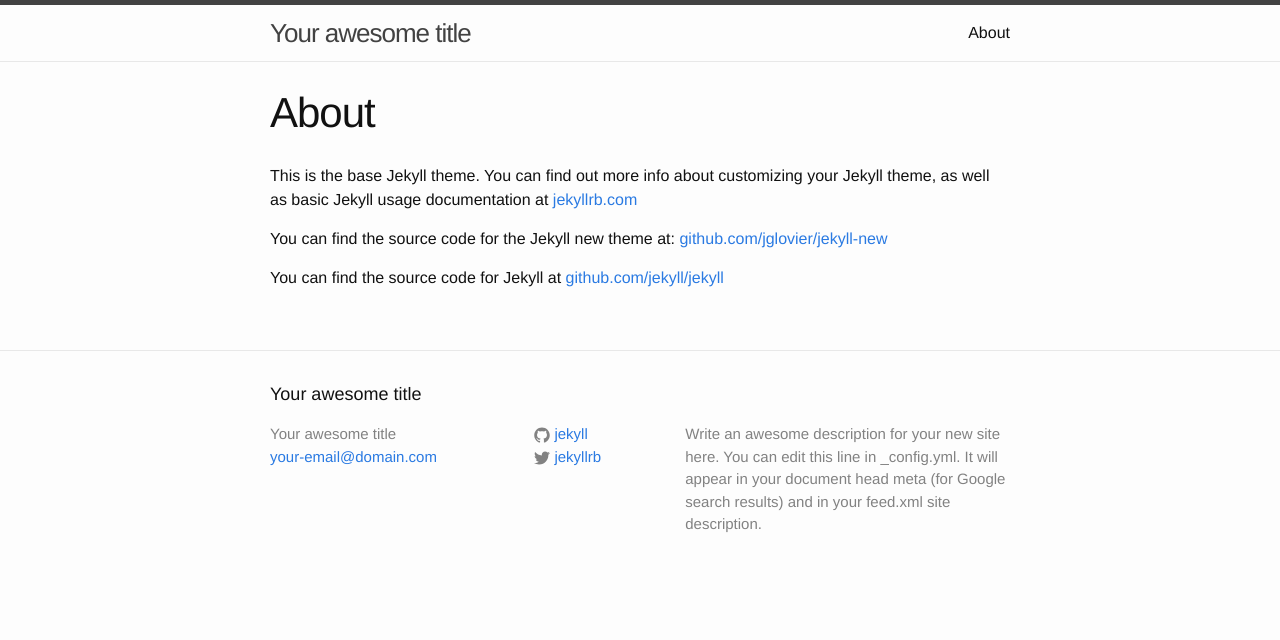
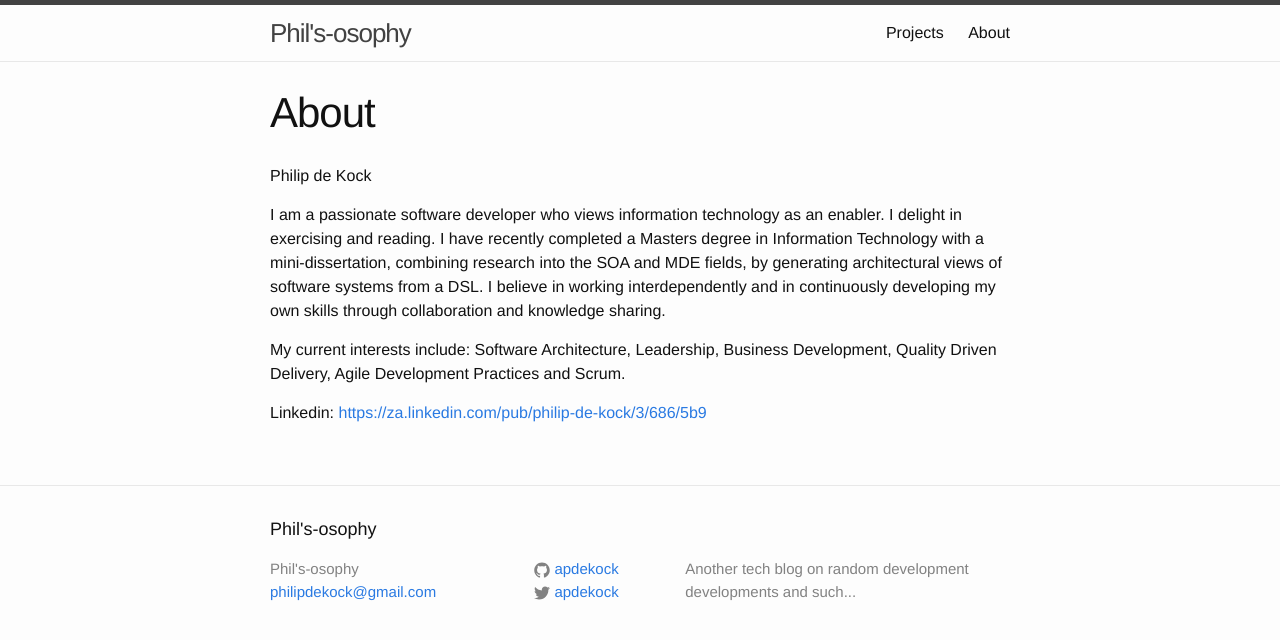
Before and after one commit to apdekock/apdekock.github.io, a Jekyll site: the page built from about.md, in a window 1280 px wide. Shown: the top 640 px of the page. Built offline with Jekyll 4.4.1, drawn with Linux system fonts in a browser that asks for light colours.

Commit message:
Signed-off-by: Philip <philipdekock@gmail.com>

```diff
--- a/_config.yml
+++ b/_config.yml
@@ -1,14 +1,12 @@
 # Site settings
-title: Your awesome title
-email: your-email@domain.com
+title: Phil's-osophy
+email: philipdekock@gmail.com
 description: > # this means to ignore newlines until "baseurl:"
-  Write an awesome description for your new site here. You can edit this
-  line in _config.yml. It will appear in your document head meta (for
-  Google search results) and in your feed.xml site description.
+  Another tech blog on random development developments and such...
 baseurl: "" # the subpath of your site, e.g. /blog/
-url: "http://yourdomain.com" # the base hostname & protocol for your site
-twitter_username: jekyllrb
-github_username:  jekyll
+url: "http://www.phils-osophy.co.za/" # the base hostname & protocol for your site
+twitter_username: apdekock
+github_username:  apdekock
 # Build settings
 markdown: kramdown
 # highlighter: rouge
--- a/about.md
+++ b/about.md
@@ -4,8 +4,10 @@ title: About
 permalink: /about/
 ---
 
-This is the base Jekyll theme. You can find out more info about customizing your Jekyll theme, as well as basic Jekyll usage documentation at [jekyllrb.com](http://jekyllrb.com/)
+Philip de Kock
 
-You can find the source code for the Jekyll new theme at: [github.com/jglovier/jekyll-new](https://github.com/jglovier/jekyll-new)
+I am a passionate software developer who views information technology as an enabler. I delight in exercising and reading. I have recently completed a Masters degree in Information Technology with a mini-dissertation, combining research into the SOA and MDE fields, by generating architectural views of software systems from a DSL. I believe in working interdependently and in continuously developing my own skills through collaboration and knowledge sharing.
 
-You can find the source code for Jekyll at [github.com/jekyll/jekyll](https://github.com/jekyll/jekyll)
+My current interests include: Software Architecture, Leadership, Business Development, Quality Driven Delivery, Agile Development Practices and Scrum.
+
+Linkedin: [https://za.linkedin.com/pub/philip-de-kock/3/686/5b9](https://za.linkedin.com/pub/philip-de-kock/3/686/5b9)
```
Also changed, not shown: Projects.md (added, +9 -0 lines), _posts/2015-07-22-welcome-to-jekyll.markdown (deleted, +0 -25 lines), _posts/2015-07-27-java-hosted-windows-service.markdown (+0 -12 lines), _posts/2015-07-28-c#_70-483.markdown (added, +22 -0 lines), _posts/2015-07-28-heroku_codeship_dropwizard_viewerjs_bitbucket_readerapp.markdown (added, +7 -0 lines), _posts/2015-07-29-creating_blog_with_jekyll_and_gitbu_pages.markdown (added, +7 -0 lines), README.md, _includes/Cover-70-483examref.jpg (added).
